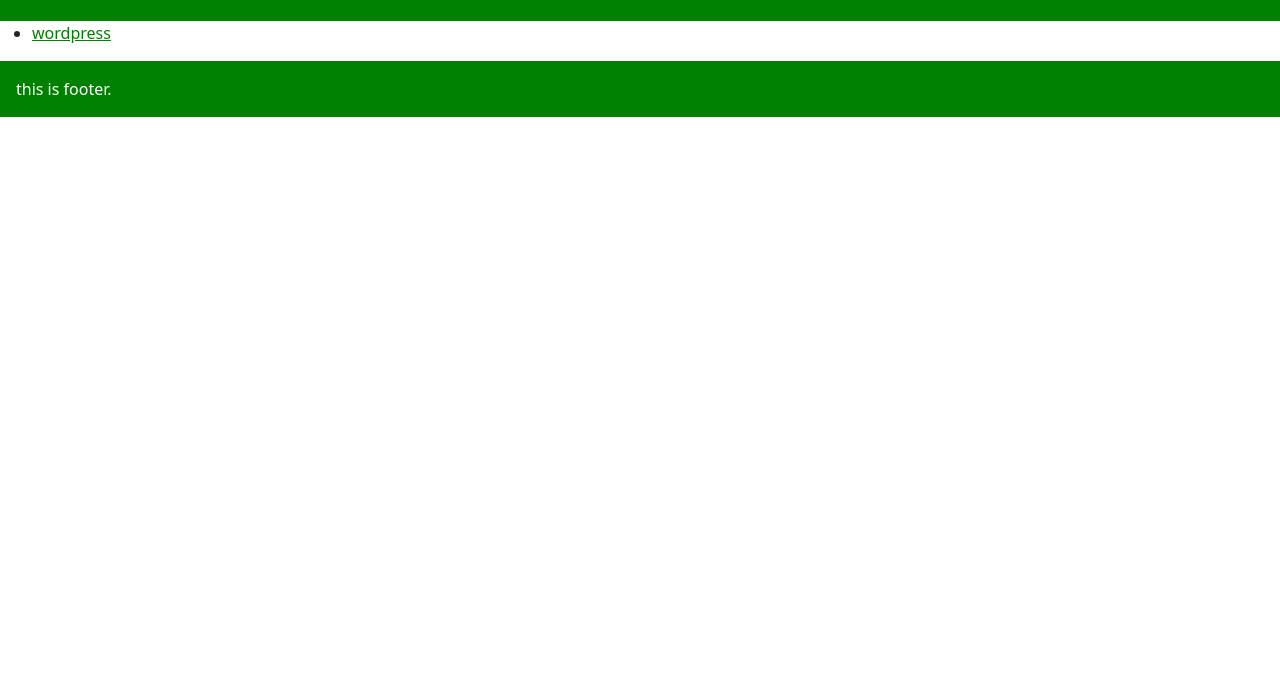
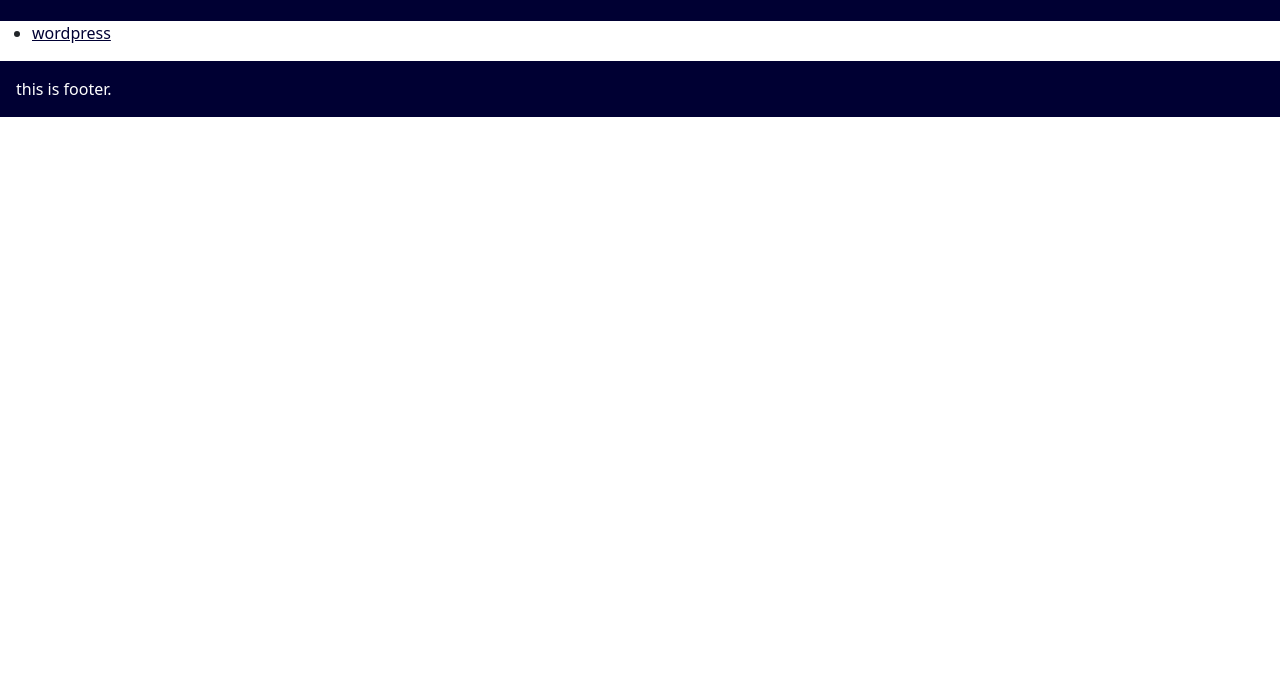
Before and after one commit to keijiek/bootstrap__vscode__live_sass_compiler, a website: page index.html in a window 1280 px wide. Shown: the part 123-800 px from the top of the page. Drawn offline with nearby package versions, Linux system fonts and the light colour scheme.

Commit message:
conpiled

```diff
--- a/assets/scss/_bootstrap_custom.scss
+++ b/assets/scss/_bootstrap_custom.scss
@@ -1,4 +1,5 @@
 @use "../../node_modules/bootstrap/scss/bootstrap" with (
-  $primary: rgba(0, 128, 0, 1),
-  $secondary: rgba(0, 0, 255, 1)
+  $primary: #003,
+  $secondary: rgba(0, 0, 255, 1),
+
 );
```
Also changed, not shown: assets/css/styles.min.css.
